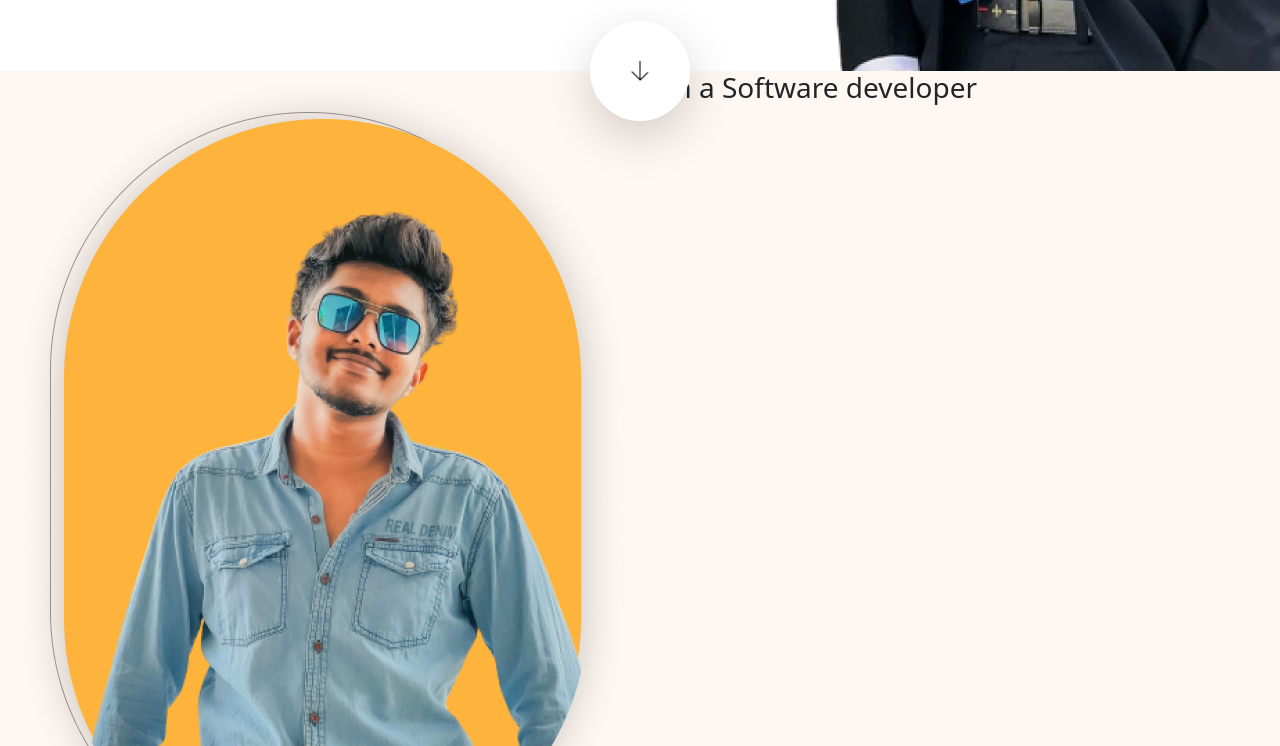
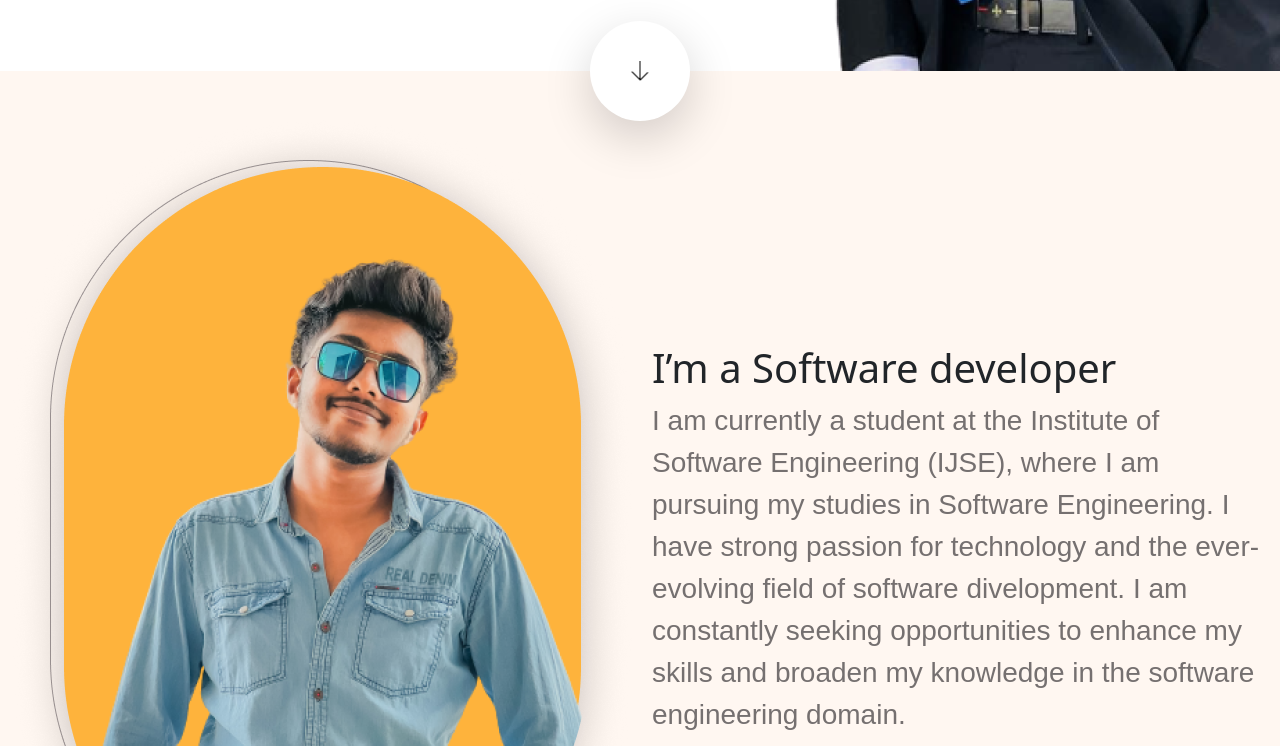
Before and after one commit to UjithaM/MyPortfolioBootStrap, a plain HTML site: page index.html in a window 1280 px wide. Shown: the part 850-1596 px from the top of the page. Drawn offline with nearby package versions, Linux system fonts and the light colour scheme.

Commit message:
add about content

```diff
--- a/index.html
+++ b/index.html
@@ -68,12 +68,30 @@
             </div>
             <div class="row">
                 <div class="col-6">
-                    <img src="assets/img/Ujitha_Migara_Image/aboutImage.png" alt="Ujitha Migara image">
+                    <img class="mt-5" src="assets/img/Ujitha_Migara_Image/aboutImage.png" alt="Ujitha Migara image" width="621">
                 </div>
                 <div class="col-6">
-                    <h3>I’m a Software developer</h3>
+                    <div class="position-relative " id="aboutContent">
+                        <h3 class="fs-1">I’m a Software developer</h3>
+                        <p class="fs-3">
+                            I am currently a student at the Institute of
+                            Software Engineering (IJSE), where I am pursuing
+                            my studies in Software Engineering. I have strong
+                            passion for technology and the ever-evolving field
+                            of software divelopment.
+
+                            I am constantly seeking opportunities to enhance
+                            my skills and broaden my knowledge in the
+                            software engineering domain.
+                        </p>
+                        <div>
+                            <a href=""><img src="assets/img/icons/facebook.png" alt="FaceBook"></a>
+                            <a href=""><img src="assets/img/icons/linkedin.png" alt="FaceBook"></a>
+                            <a href=""><img src="assets/img/icons/whatsapp.png" alt="FaceBook"></a>
+                            <a href=""><img src="assets/img/icons/github.png" alt="FaceBook"></a>
+                        </div>
+                    </div>
                 </div>
-
             </div>
         </div>
     </div>
```
